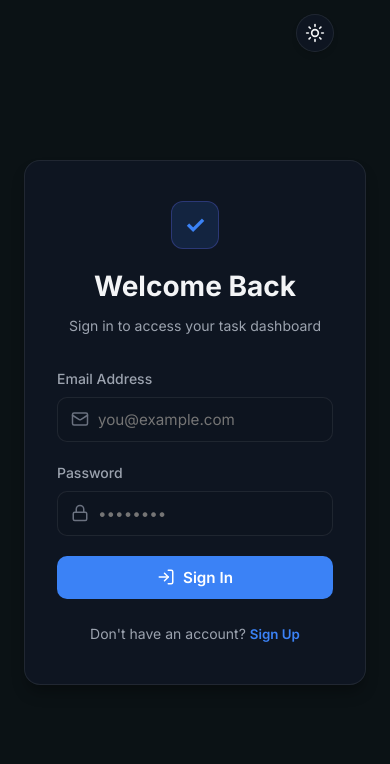
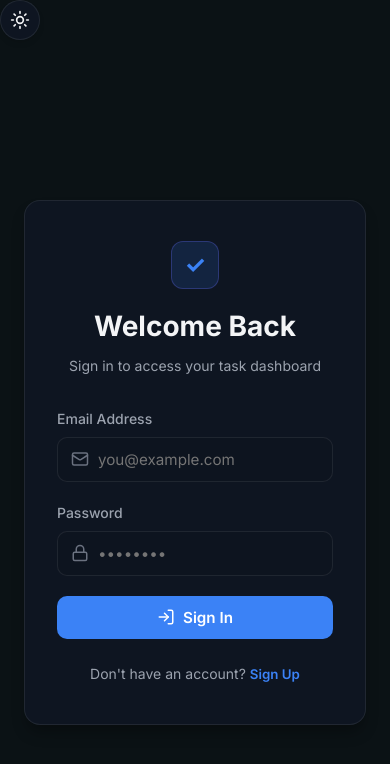
Before and after one commit to princedev467/Task-Manager, a React (Vite) app in the folder Frontend/: page / in a window 390 px wide. Shown: the top 764 px of the page. Built offline with nearby package versions, Linux system fonts and the light colour scheme.

Commit message:
update theme button

```diff
--- a/Frontend/src/App.jsx
+++ b/Frontend/src/App.jsx
@@ -58,7 +58,8 @@ function App() {
           },
         }}
       />
-      <ThemeToggle />
+      {/* ThemeToggle is shown on auth page; on dashboard it's embedded in the header */}
+      {!user && <ThemeToggle />}
       {user ? <Dashboard /> : <AuthForm />}
     </>
   );
--- a/Frontend/src/components/Dashboard.jsx
+++ b/Frontend/src/components/Dashboard.jsx
@@ -6,6 +6,7 @@ import TaskCard from './TaskCard';
 import TaskForm from './TaskForm';
 import Filters from './Filters';
 import { LogOut, Plus, CheckCircle, Clock, ShieldAlert, PlusCircle, Menu, X } from 'lucide-react';
+import ThemeToggle from './ThemeToggle';
 import toast from 'react-hot-toast';
 
 const Dashboard = () => {
@@ -244,8 +245,11 @@ const Dashboard = () => {
             <Menu size={20} />
           </button>
           <span className="brand-name">TaskFlow</span>
+          <div className="mobile-topbar-actions">
+            <ThemeToggle />
             <div className="mobile-avatar">
               {user?.name ? user.name.split(' ').map(n => n[0]).join('').toUpperCase() : 'U'}
+            </div>
           </div>
         </div>
 
@@ -255,10 +259,13 @@ const Dashboard = () => {
             <p>Here is your personal task workspace. Let's make today productive!</p>
           </div>
 
+          <div className="header-actions">
+            <ThemeToggle />
             <button onClick={openCreateModal} className="btn-primary btn-add-task">
               <Plus size={20} />
               <span>New Task</span>
             </button>
+          </div>
         </header>
 
         <Filters
--- a/Frontend/src/index.css
+++ b/Frontend/src/index.css
@@ -111,12 +111,8 @@ body {
   background: var(--text-muted);
 }
 
-/* Theme Toggle Button */
+/* Theme Toggle Button — inline, sits inside header-actions or mobile-topbar-actions */
 .theme-toggle {
-  position: fixed;
-  top: 1rem;
-  right: 1rem;
-  z-index: 300;
   width: 40px;
   height: 40px;
   border-radius: 50%;
@@ -130,6 +126,7 @@ body {
   justify-content: center;
   box-shadow: var(--shadow-md);
   transition: all 0.2s ease;
+  flex-shrink: 0;
 }
 
 .theme-toggle:hover {
@@ -137,13 +134,20 @@ body {
   border-color: var(--primary);
 }
 
-@media (max-width: 1023px) {
-  .theme-toggle {
-    top: 0.85rem;
-    right: 3.5rem;
-    width: 38px;
-    height: 38px;
-  }
+/* Desktop header: theme toggle + new-task button side by side */
+.header-actions {
+  display: flex;
+  align-items: center;
+  gap: 0.75rem;
+  flex-shrink: 0;
+}
+
+/* Mobile topbar: theme toggle + avatar grouped on the right */
+.mobile-topbar-actions {
+  display: flex;
+  align-items: center;
+  gap: 0.625rem;
+  margin-left: auto;
 }
 
 .icon-container {
@@ -726,7 +730,6 @@ body {
   z-index: 100;
   margin: 0 -1rem;
   width: calc(100% + 2rem);
-  padding-right: 3.75rem;
 }
 
 .mobile-menu-btn {
```
Lines whose indentation alone changed are shown as unchanged.
